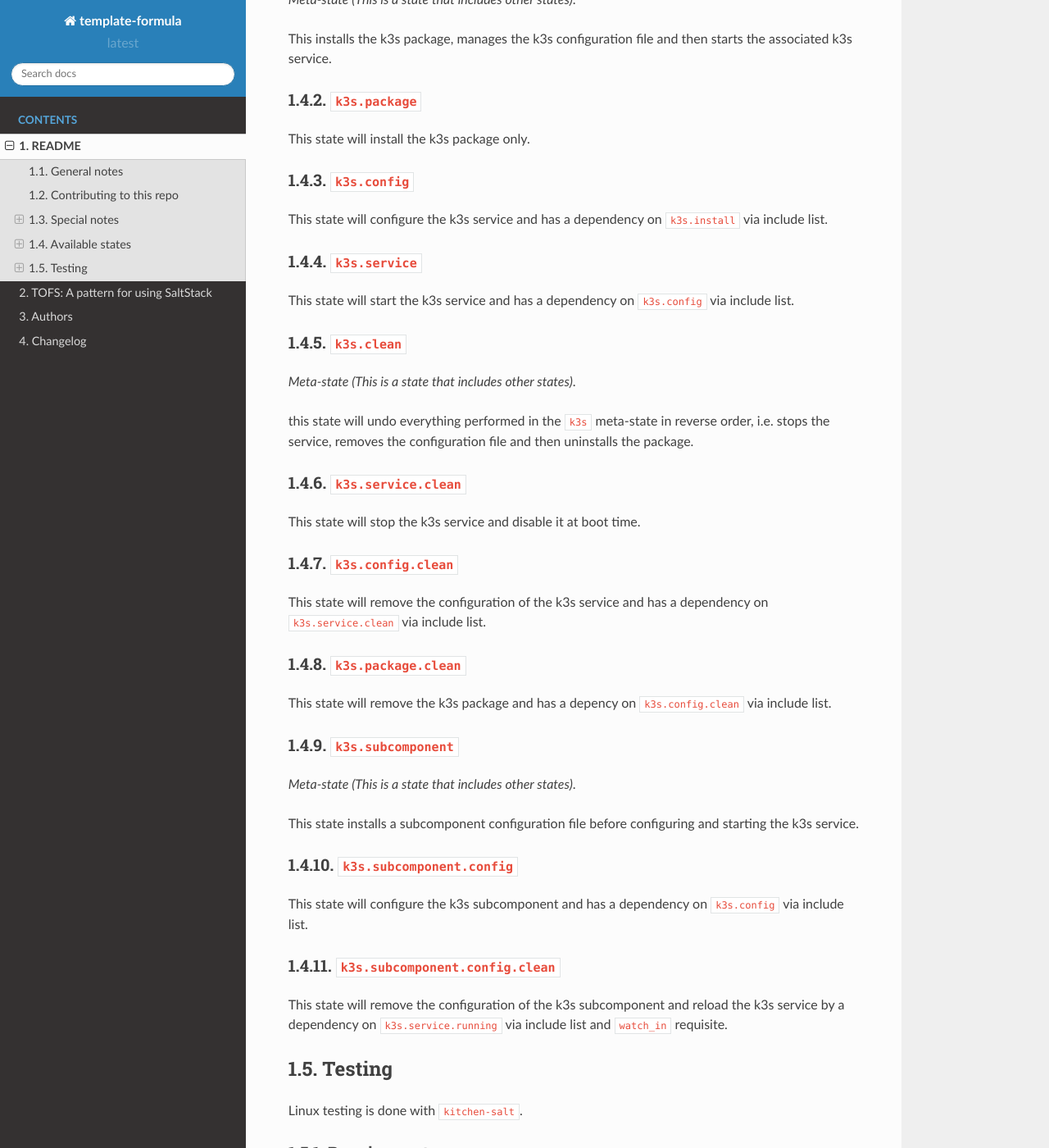
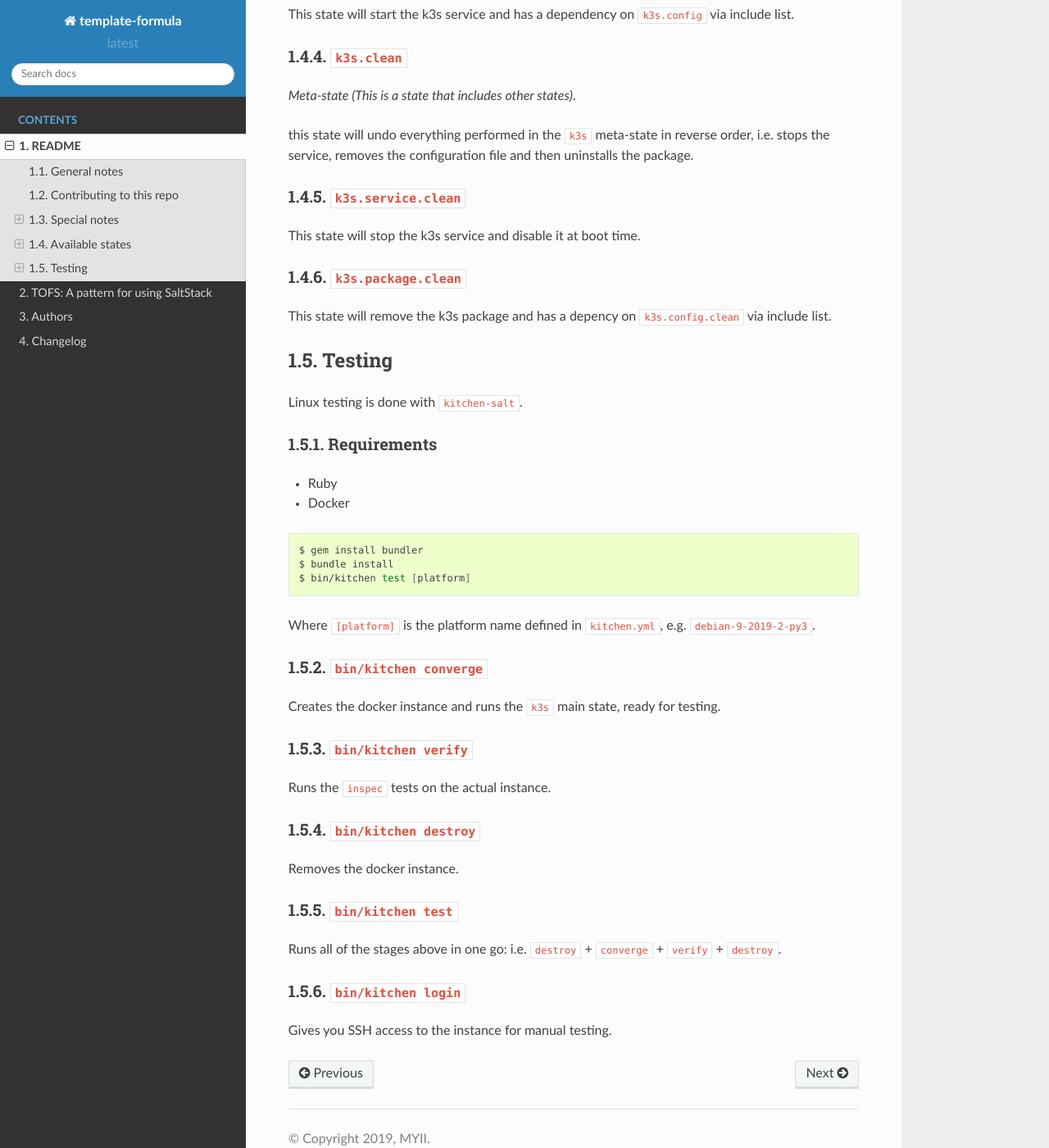
Before and after one commit to crlane/k3s-formula, a Sphinx documentation site: the page built from docs/README.rst, in a window 1280 px wide and 1400 px high, scrolled down 2944 px. Shown: the whole window at 82% size. Built offline with Sphinx 7.4.7 and the Read the Docs theme 2.0.0, drawn with Linux system fonts in a browser that asks for light colours; pages that are not in the unit, such as notebooks, are missing from menus; some of the changed text lies outside the part shown.

Commit message:
Simple quickstart working

```diff
--- a/docs/README.rst
+++ b/docs/README.rst
@@ -93,12 +93,6 @@ starts the associated k3s service.
 
 This state will install the k3s package only.
 
-``k3s.config``
-^^^^^^^^^^^^^^^^^^^
-
-This state will configure the k3s service and has a dependency on ``k3s.install``
-via include list.
-
 ``k3s.service``
 ^^^^^^^^^^^^^^^^^^^^
 
@@ -120,39 +114,11 @@ then uninstalls the package.
 
 This state will stop the k3s service and disable it at boot time.
 
-``k3s.config.clean``
-^^^^^^^^^^^^^^^^^^^^^^^^^
-
-This state will remove the configuration of the k3s service and has a
-dependency on ``k3s.service.clean`` via include list.
-
 ``k3s.package.clean``
 ^^^^^^^^^^^^^^^^^^^^^^^^^^
 
 This state will remove the k3s package and has a depency on
 ``k3s.config.clean`` via include list.
-
-``k3s.subcomponent``
-^^^^^^^^^^^^^^^^^^^^^^^^^
-
-*Meta-state (This is a state that includes other states)*.
-
-This state installs a subcomponent configuration file before
-configuring and starting the k3s service.
-
-``k3s.subcomponent.config``
-^^^^^^^^^^^^^^^^^^^^^^^^^^^^^^^^
-
-This state will configure the k3s subcomponent and has a
-dependency on ``k3s.config`` via include list.
-
-``k3s.subcomponent.config.clean``
-^^^^^^^^^^^^^^^^^^^^^^^^^^^^^^^^^^^^^^
-
-This state will remove the configuration of the k3s subcomponent
-and reload the k3s service by a dependency on
-``k3s.service.running`` via include list and ``watch_in``
-requisite.
 
 Testing
 -------
```
Also changed, not shown: 16 other files.
